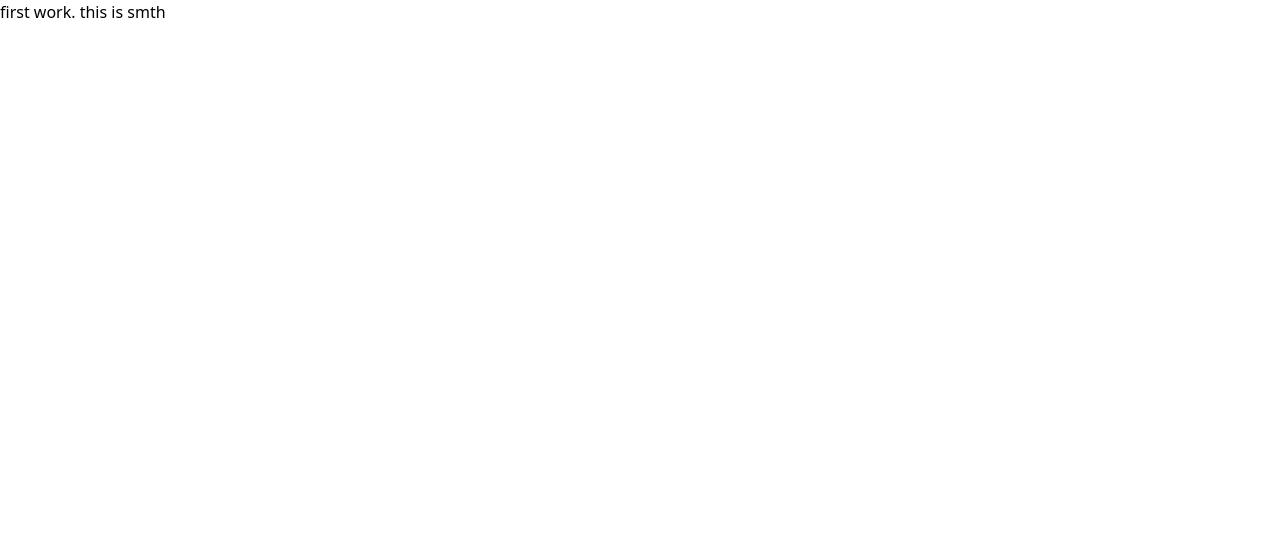
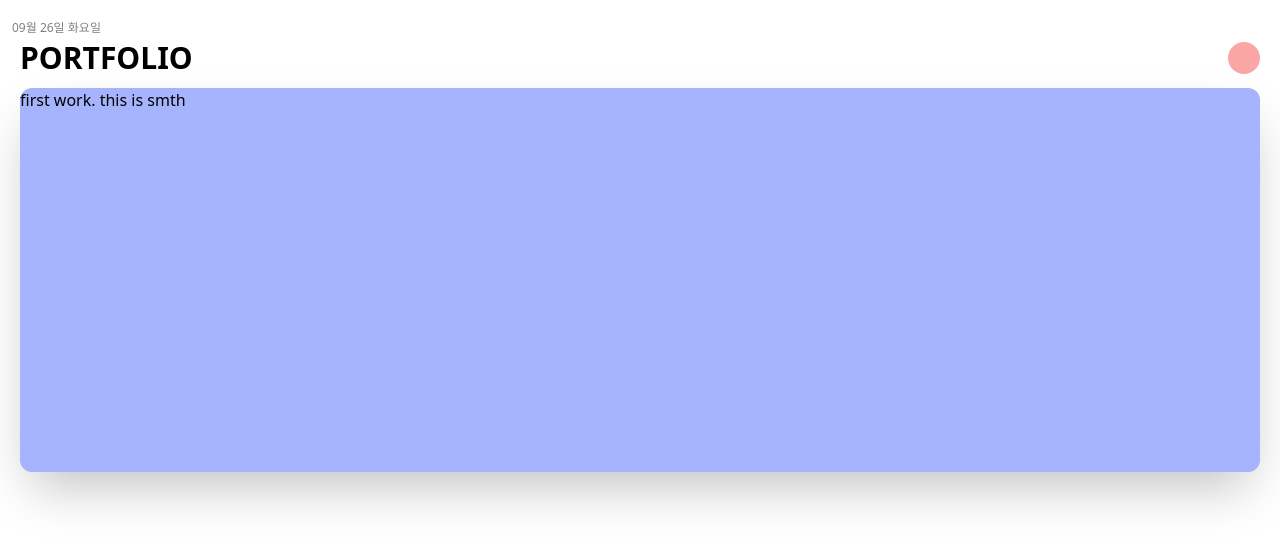
Before and after one commit to yeongminChae/experiment, a Next.js app: page /cloneCoding in a window 1280 px wide. Shown: the top 546 px of the page. Built offline with nearby package versions, Linux system fonts and the light colour scheme.

Commit message:
portfolio day 6 : clone coding Main Page

```diff
--- a/package.json
+++ b/package.json
@@ -12,6 +12,7 @@
     "@heroicons/react": "^1.0.6",
     "@prisma/client": "^4.2.1",
     "@sendgrid/mail": "^7.7.0",
+    "@types/moment": "^2.13.0",
     "@types/nodemailer": "^6.4.5",
     "@types/react-query": "^1.2.9",
     "framer-motion": "^7.3.6",
--- a/pages/cloneCoding/index.tsx
+++ b/pages/cloneCoding/index.tsx
@@ -1,11 +1,24 @@
 import type { NextPage } from "next";
-import { motion } from "framer-motion";
-import Link from "next/link";
+import Moment, { now } from "moment";
 
 const Home: NextPage = () => {
+  const todayIs = Moment().format("MM월 DD일");
+  const dateIs = Moment().day();
+  const dateList = ["월", "화", "수", "목", "금", "토", "일"];
   return (
-    <div>
-      <div>first work. this is smth</div>
+    <div className="">
+      <span className="mx-3 mt-5 flex text-xs opacity-50 ">
+        {todayIs} {dateList[dateIs]}요일
+      </span>
+      <div className="mx-5">
+        <div className="mt-1 flex items-center justify-between">
+          <div className="text-3xl font-semibold">PORTFOLIO</div>
+          <div className="h-8 w-8 rounded-full bg-red-300 " />
+        </div>
+        <div className="mt-3 h-96 w-full rounded-xl bg-indigo-300 shadow-2xl ">
+          <div>first work. this is smth</div>
+        </div>
+      </div>
     </div>
   );
 };
```
Also changed, not shown: 2 other files (tests, documents, lock files or other folders).
